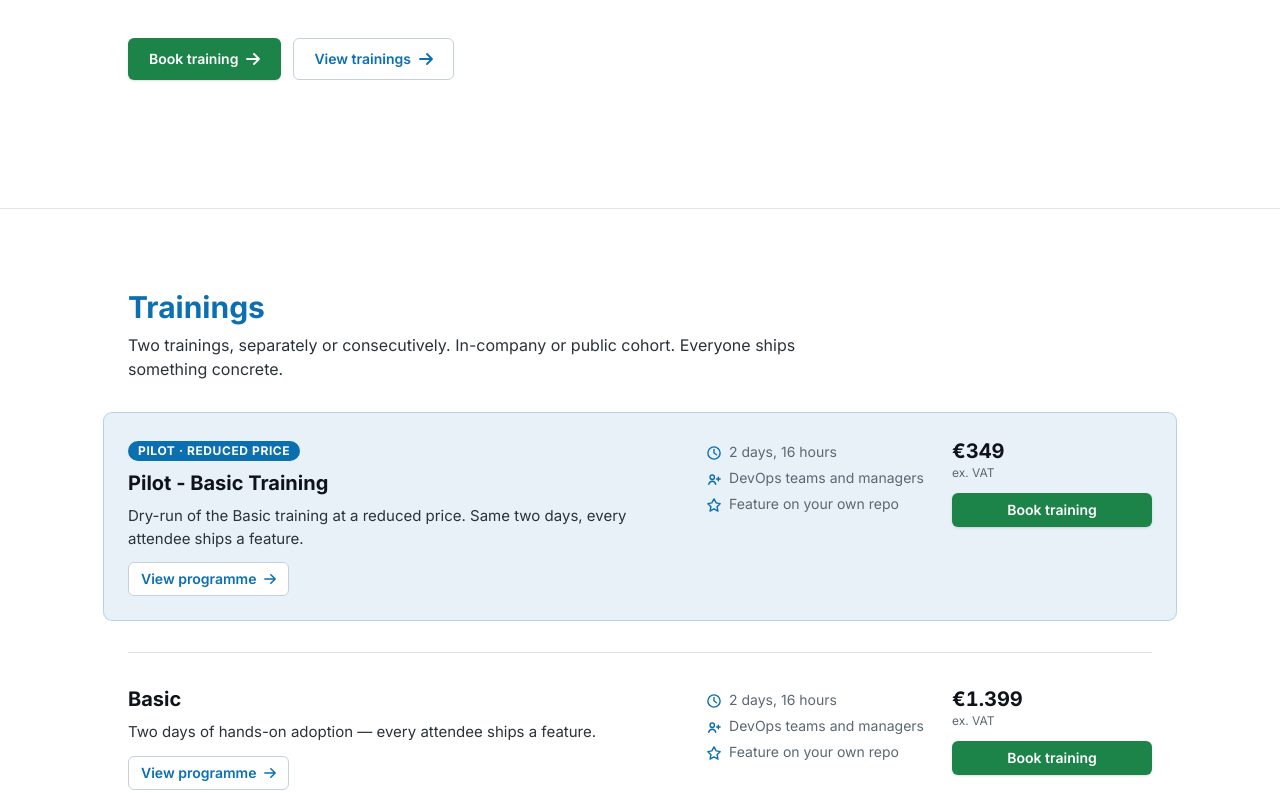
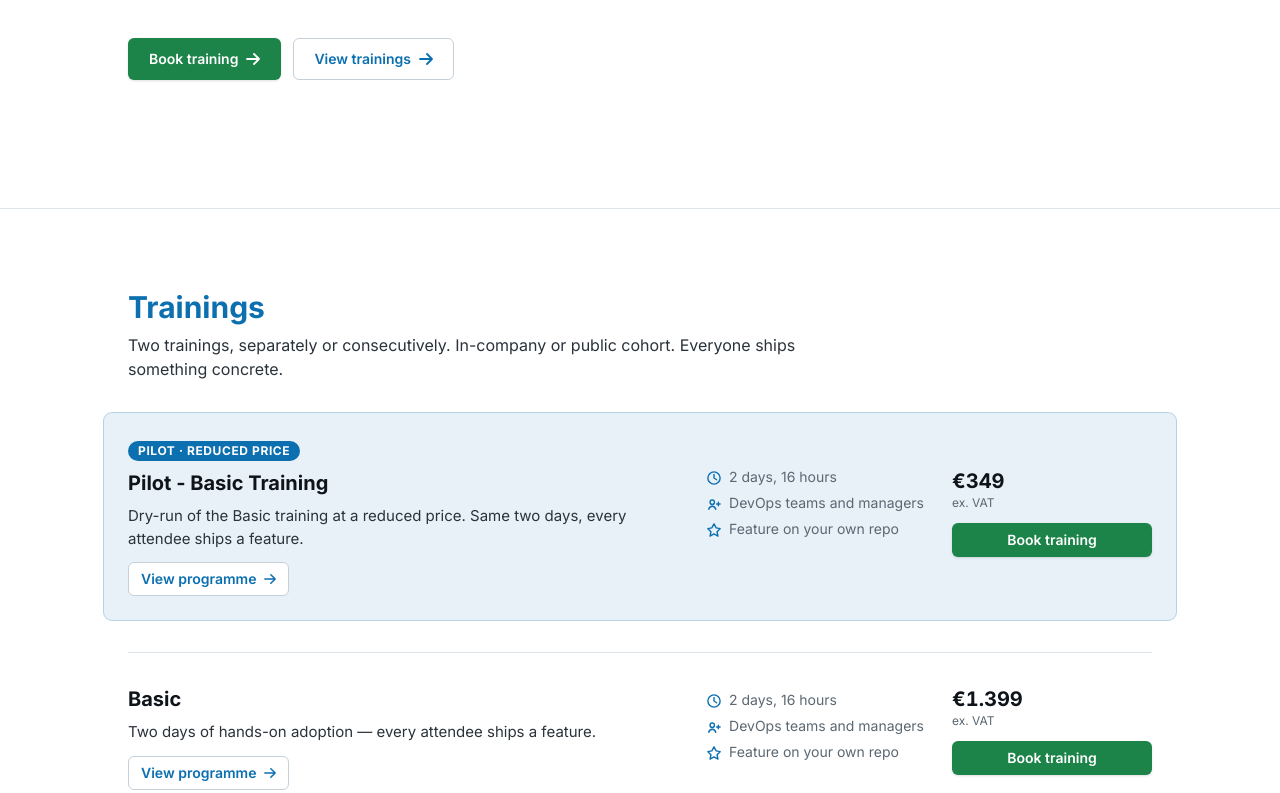
Before and after one commit to QualityAtSpeed/agenticengineering-nl, a Next.js app: page /en in a window 1280 px wide. Shown: the part 424-1217 px from the top of the page. Built offline with nearby package versions, Linux system fonts and the light colour scheme.

Commit message:
add padding to price and icons

```diff
--- a/components/TrainingCard.tsx
+++ b/components/TrainingCard.tsx
@@ -121,7 +121,9 @@ export function TrainingCard({ trainingId, locale }: { trainingId: TrainingId; l
           </Button>
         </div>
 
-        <ul className="text-text-muted m-0 list-none space-y-1.5 p-0 text-sm lg:pt-[0.3125rem]">
+        <ul
+          className={`text-text-muted m-0 list-none space-y-1.5 p-0 text-sm ${isPilot ? 'lg:pt-[1.875rem]' : 'lg:pt-[0.3125rem]'}`}
+        >
           {metaItems.map((m) => (
             <li key={m.key} className="flex items-center gap-2">
               <MetaIcon which={m.icon} />
@@ -131,7 +133,7 @@ export function TrainingCard({ trainingId, locale }: { trainingId: TrainingId; l
         </ul>
       </div>
 
-      <div>
+      <div className={isPilot ? 'lg:pt-[1.875rem]' : undefined}>
         <p className="text-text-primary text-xl font-bold tabular-nums">
           €{training.priceEUR.toLocaleString('nl-NL')}
         </p>
```
